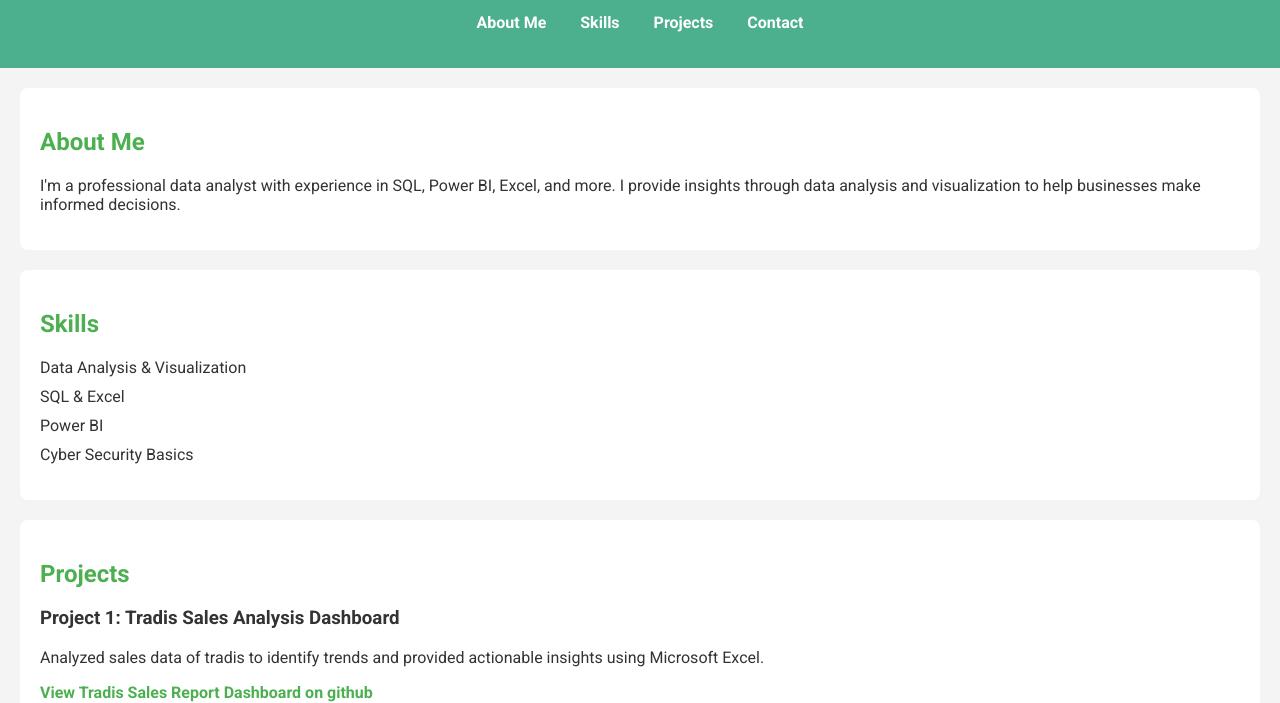
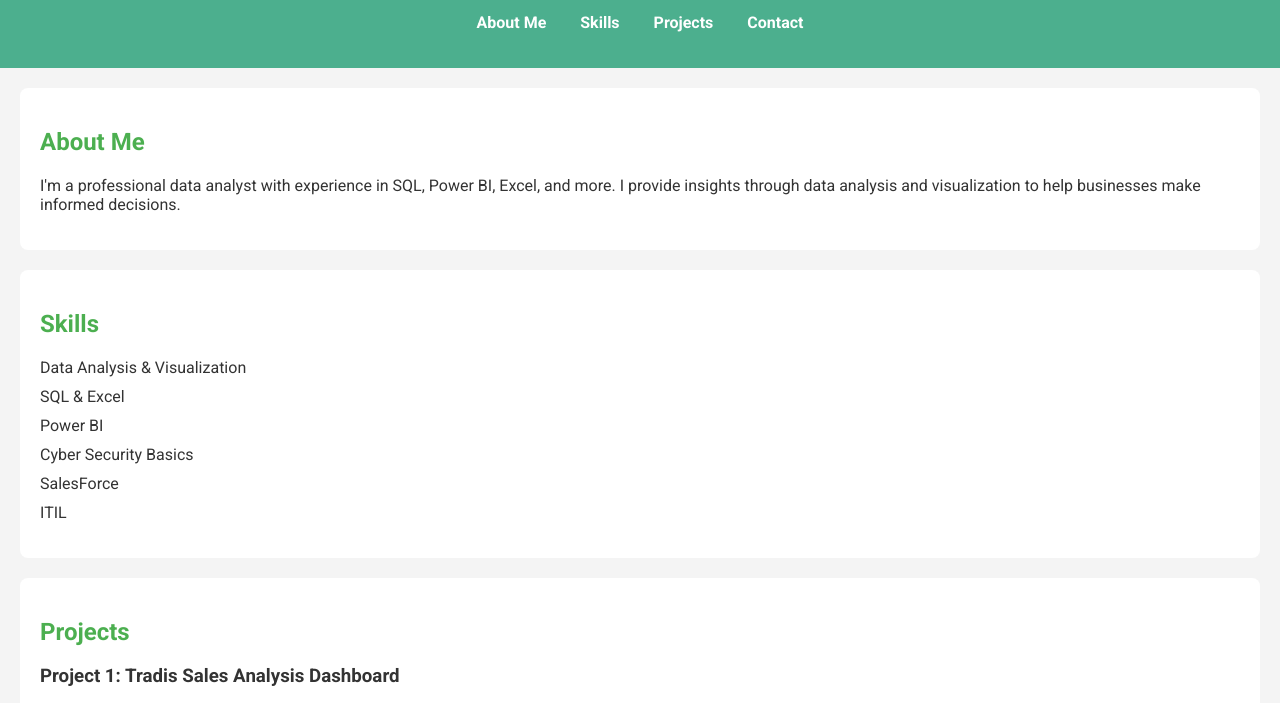
Before and after one commit to Anwuli1234/Project, a plain HTML site: page index.html in a window 1280 px wide. Shown: the part 96-799 px from the top of the page. Drawn offline with Linux system fonts and the light colour scheme.

Commit message:
dont know update

```diff
--- a/index.html
+++ b/index.html
@@ -34,6 +34,8 @@
             <li>SQL & Excel</li>
             <li>Power BI</li>
             <li>Cyber Security Basics</li>
+            <li>SalesForce</li>
+            <li>ITIL</li>
         </ul>
     </section>
 
```
